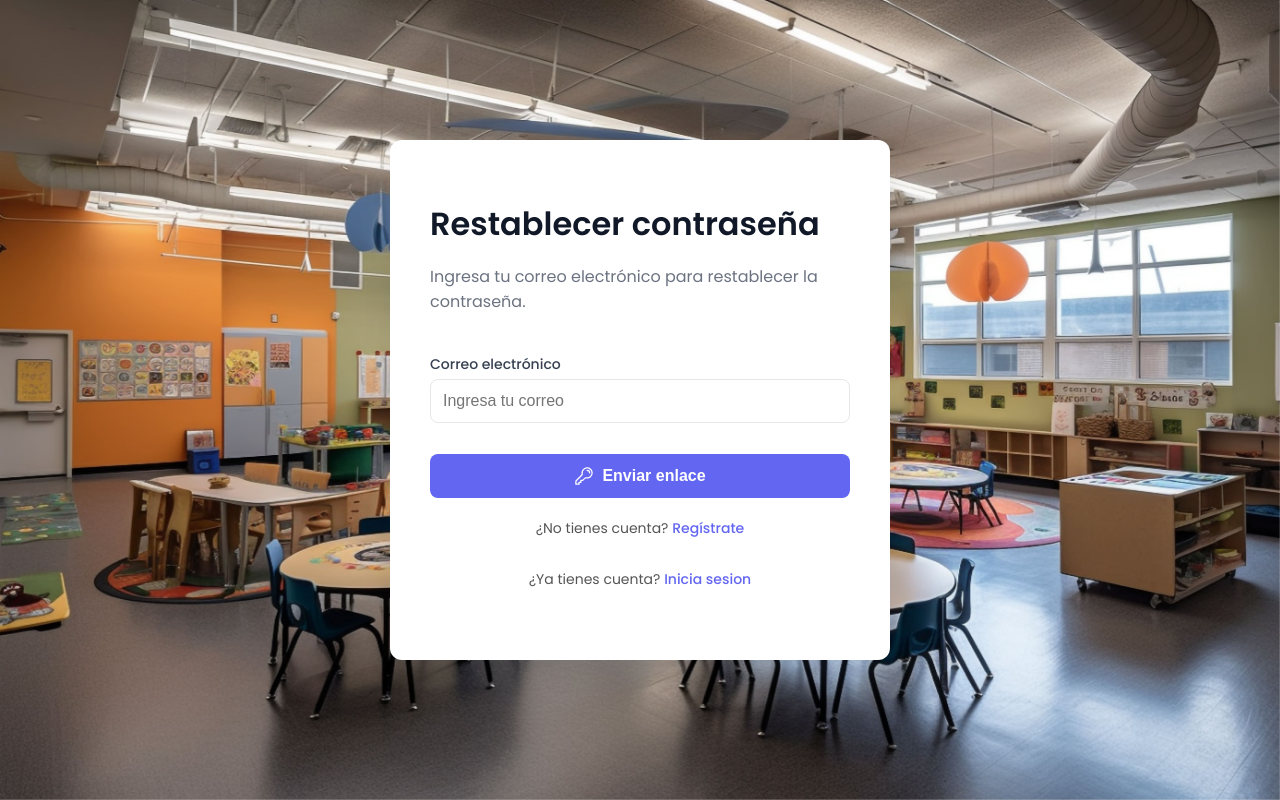
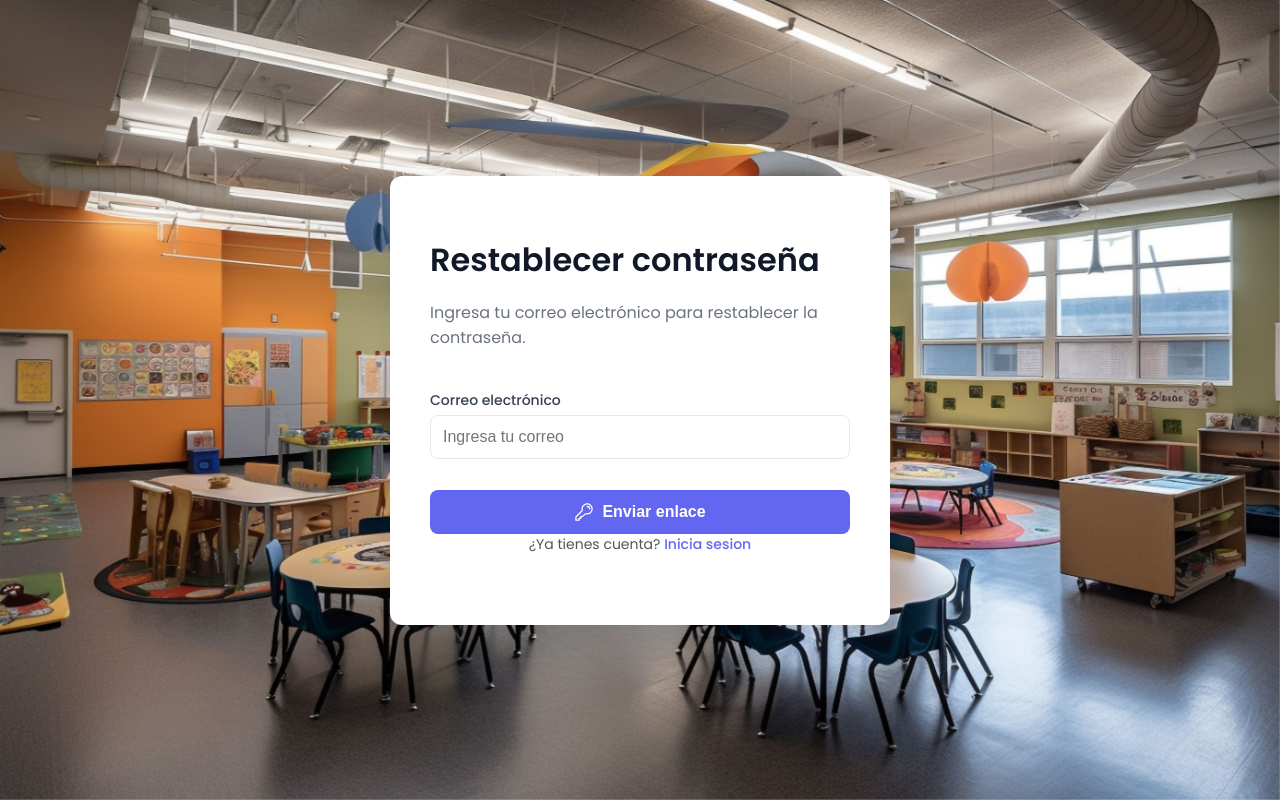
Before and after one commit to lasele2025/pqrs-fastapi-react, a React (Vite) app: page /RestablecerContra in a window 1280 px wide. Built offline with nearby package versions, Linux system fonts and the light colour scheme.

Commit message:
Update RestablecerContra.jsx

```diff
--- a/src/Components/RestablecerContra/RestablecerContra.jsx
+++ b/src/Components/RestablecerContra/RestablecerContra.jsx
@@ -47,9 +47,7 @@ export default function RestablecerContrasena() {
 
     {mensaje && <p className="mensaje">{mensaje}</p>}
 
-    <p className="registro">
-      ¿No tienes cuenta? <a href="https://pqrs-fastapi-react.vercel.app/CrearUsuario">Regístrate</a>
-    </p>
+
     <p className="inicio">
       ¿Ya tienes cuenta? <a href="https://pqrs-fastapi-react.vercel.app/">Inicia sesion</a>
     </p>
```
